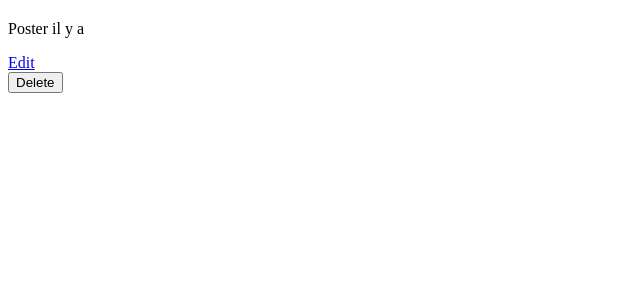
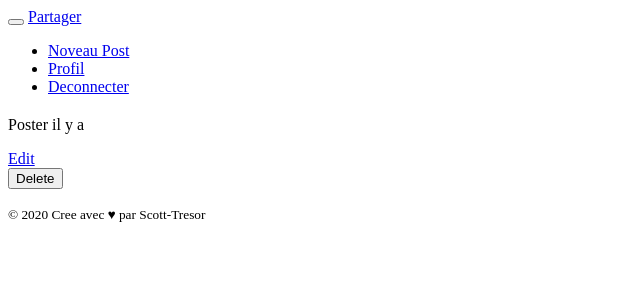
Before and after one commit to Scott-Tresor/symfony, a Symfony app: template templates/home/show.index.twig in a window 1280 px wide. Shown: the top 300 px of the page, without its empty margins (0-640 px from the left). Run offline with Twig, Linux system fonts and the light colour scheme; the template is opened without the code that fills it, so the values that code supplies are empty; some libraries are stand-ins or nearby versions.

Commit message:
feat(forms):ajout du design avec bootstratp

```diff
--- a/assets/scss/app.scss
+++ b/assets/scss/app.scss
@@ -1,3 +1,9 @@
 @import url('https://fonts.googleapis.com/css2?family=Roboto&display=swap');
 
+
+
+//components
 @import 'components/variable';
+@import 'components/aletr';
+
+@import "~bootstrap/scss/bootstrap";
--- /dev/null
+++ b/assets/scss/components/_aletr.scss
@@ -0,0 +1,5 @@
+.alert{
+    margin: 0;
+    padding: 0;
+    border-radius: 0;
+}
--- a/assets/scss/components/_variable.scss
+++ b/assets/scss/components/_variable.scss
@@ -0,0 +1 @@
+$params_family: "Roboto";
--- a/package.json
+++ b/package.json
@@ -1,8 +1,11 @@
 {
     "devDependencies": {
         "@symfony/webpack-encore": "^0.30.0",
+        "bootstrap": "^4.5.0",
         "core-js": "^3.0.0",
+        "jquery": "^3.5.1",
         "node-sass": "^4.14.1",
+        "popper.js": "^1.16.1",
         "regenerator-runtime": "^0.13.2",
         "sass-loader": "^8.0.2",
         "webpack-notifier": "^1.6.0"
--- a/templates/base.html.twig
+++ b/templates/base.html.twig
@@ -11,7 +11,12 @@
     <body>
         {% include "layouts/flash/_flash.html.twig" %}
 
+        {% include "layouts/partials/navbar.html.twig" %}
+
         {% block body %}{% endblock %}
+
+
+        {% include "layouts/partials/footer.html.twig" %}
         {% block javascripts %}{% endblock %}
     </body>
 </html>
--- a/templates/home/index.html.twig
+++ b/templates/home/index.html.twig
@@ -3,8 +3,7 @@
 {% block title %}Pinterest | Home{% endblock %}
 
 {% block body %}
-    <h1>{{ pularize(pin|length, 'Pin', 'Pins') }}</h1>
-    <a href="{{ path('create') }}">Creation</a>
+    <div class="container mt-2">
         {% for pins in pin %}
             <article>
                 <h2><a href="{{ path('detail', { id: pins.id }) }}">{{ pins.titre }}</a></h2>
@@ -14,4 +13,5 @@
                 </p>
             </article>
         {% endfor %}
+    </div>
 {% endblock %}
--- a/templates/home/show.index.twig
+++ b/templates/home/show.index.twig
@@ -3,6 +3,7 @@
 {% block title %}Pinterest | {{ pins.titre}} {% endblock %}
 
 {% block body %}
+    <div class="container mt-2">
         <article>
             <h2>{{ pins.titre }}</h2>
 
@@ -19,6 +20,7 @@
         <form id="submit" action="{{ path('delete', {id: pins.id}) }}" method="POST">
             <input type="hidden" name="csrf_token" value="{{ csrf_token('supprimer_' ~ pins.id) }}">
             <input type="hidden" name="_method" value="DELETE">
-        <input type="submit" value="Delete" >
+            <input type="submit" value="Delete">
         </form>
+    </div>
 {% endblock %}
--- a/templates/layouts/flash/_flash.html.twig
+++ b/templates/layouts/flash/_flash.html.twig
@@ -1,3 +1,4 @@
+<div>
     {% for type, messages in app.flashes %}
         {% for message in messages %}
             <div class="alert alert-{{type}}" role="alert">
@@ -5,3 +6,4 @@
             </dvi>
         {% endfor %}
     {% endfor %}
+</div>
--- a/templates/layouts/forms/_form.thml.twig
+++ b/templates/layouts/forms/_form.thml.twig
@@ -1,5 +1,5 @@
 {{ form_start(form) }}
     {{ form_widget(form) }}
 
-    <input type="submit" value="{{ submit ?? 'Cree un article' }}" formnovalidate>
+    <input type="submit" value="{{ submit ?? 'Cree un article' }}" class="btn btn-primary btn-block" formnovalidate>
 {{ form_end(form) }}
--- a/templates/layouts/partials/footer.html.twig
+++ b/templates/layouts/partials/footer.html.twig
@@ -0,0 +1,7 @@
+<footer class="container mt-3 text-center">
+    <p class="text-muted">
+        <small>
+            &copy; {{ 'now'|date("Y")}}  Cree avec <span class="text-danger">&hearts;</span> par Scott-Tresor
+        </small>
+    </p>
+</footer>
--- a/templates/layouts/partials/navbar.html.twig
+++ b/templates/layouts/partials/navbar.html.twig
@@ -0,0 +1,23 @@
+<nav class="navbar navbar-expand-sm navbar-light bg-light">
+    <div class="container">
+    <button class="navbar-toggler" type="button" data-toggle="collapse" data-target="#navbarSupportedContent"
+        aria-controls="navbarSupportedContent" aria-expanded="false" aria-label="Toggle navigation">
+        <span class="navbar-toggler-icon"></span>
+    </button>
+    <a class="navbar-brand" href="{{ path('home') }}">Partager</a>
+
+    <div class="collapse navbar-collapse" id="navbarSupportedContent">
+        <ul class="navbar-nav ml-auto">
+            <li class="nav-item">
+                <a class="nav-link" href="{{ path('create')}}">Noveau Post</a>
+            </li>
+            <li class="nav-item">
+                <a class="nav-link" href="#">Profil</a>
+            </li>
+            <li class="nav-item">
+                <a class="nav-link" href="#">Deconnecter</a>
+            </li>
+        </ul>
+    </div>
+    </div>
+</nav>
```
Also changed, not shown: assets/js/app.js (+5 -4 lines), templates/home/create.html.twig (+8 -3 lines), templates/home/edit.index.twig (+9 -2 lines), package-lock.json, 1 other file. Lines whose indentation alone changed are shown as unchanged.
